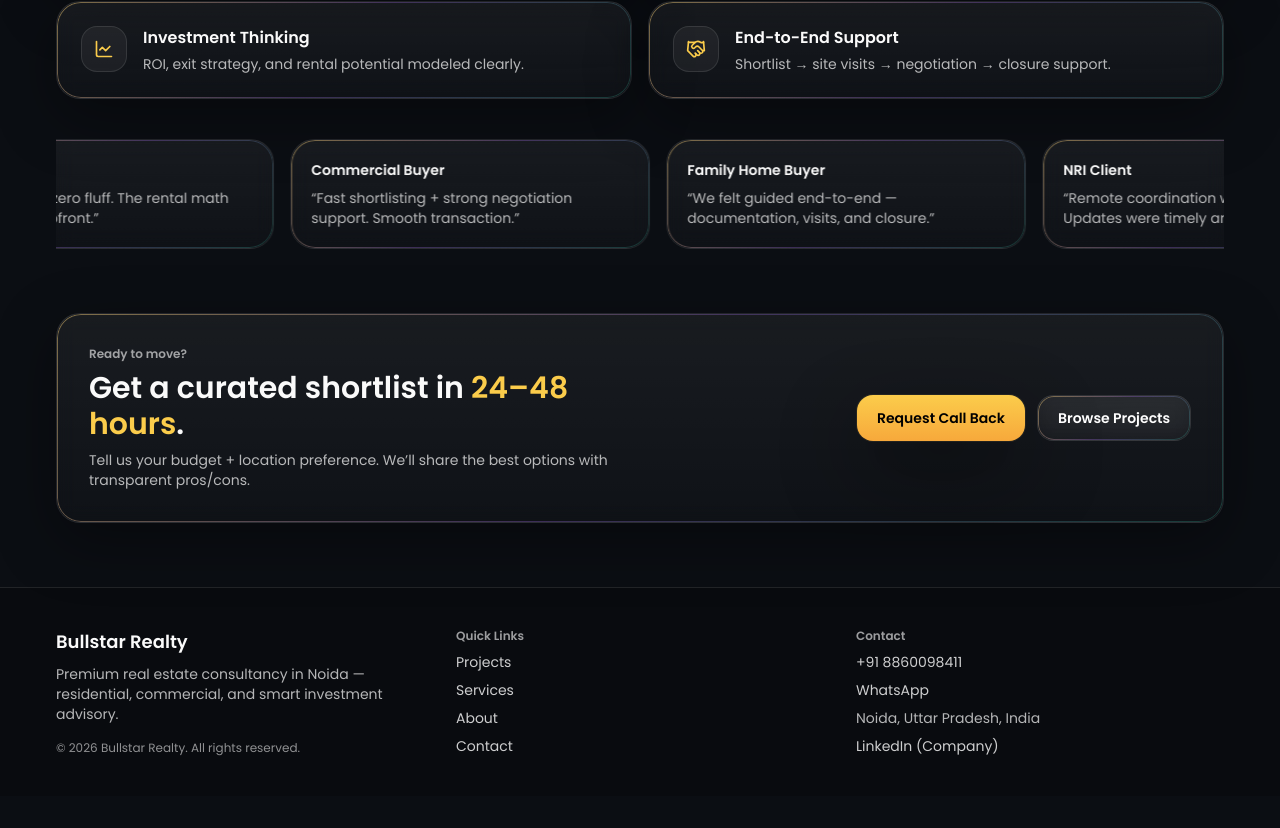
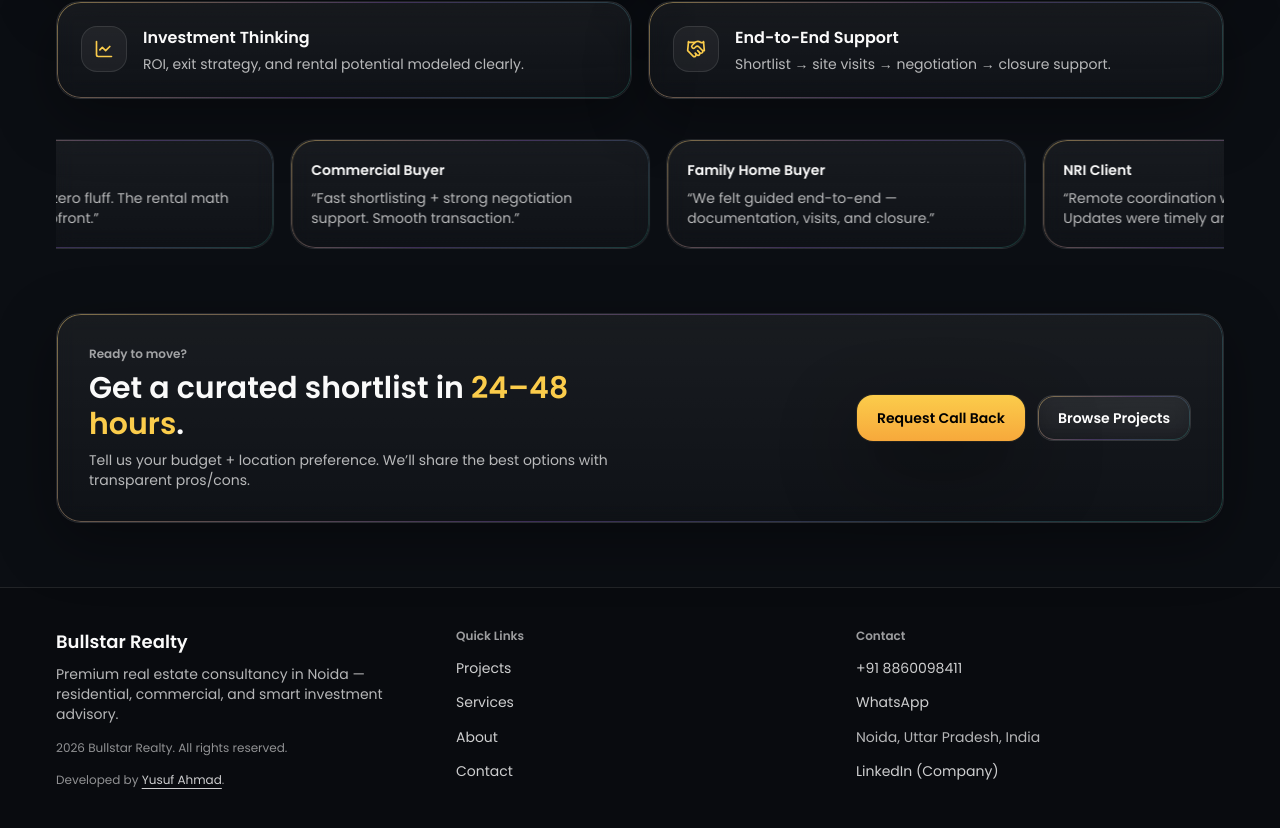
Before and after one commit to yusufahmad786/bullstar-ready-to-run, a Next.js app in the folder bullstar_ready/: page / in a window 1280 px wide. Shown: the part 1251-2079 px from the top of the page. Before the commit the page ends 2047 px from the top, so only its background shows below. Built offline with nearby package versions, Linux system fonts and the light colour scheme.

Commit message:
last and final

```diff
--- a/bullstar_ready/components/Footer.tsx
+++ b/bullstar_ready/components/Footer.tsx
@@ -13,7 +13,19 @@
               Premium real estate consultancy in Noida — residential, commercial, and smart investment advisory.
             </p>
             <p className="mt-4 text-xs text-white/55">
-              © {new Date().getFullYear()} {site.name}. All rights reserved.
+              {new Date().getFullYear()} {site.name}. All rights reserved.
+            </p>
+            <p className="mt-4 text-xs text-white/55">
+              Developed by{" "}
+              <Link
+                href="https://www.linkedin.com/in/yusufahmad786/"
+                target="_blank"
+                rel="noopener noreferrer"
+                className="text-white/80 underline underline-offset-4 hover:text-white"
+              >
+                Yusuf Ahmad
+              </Link>
+              .
             </p>
           </div>
 
```
